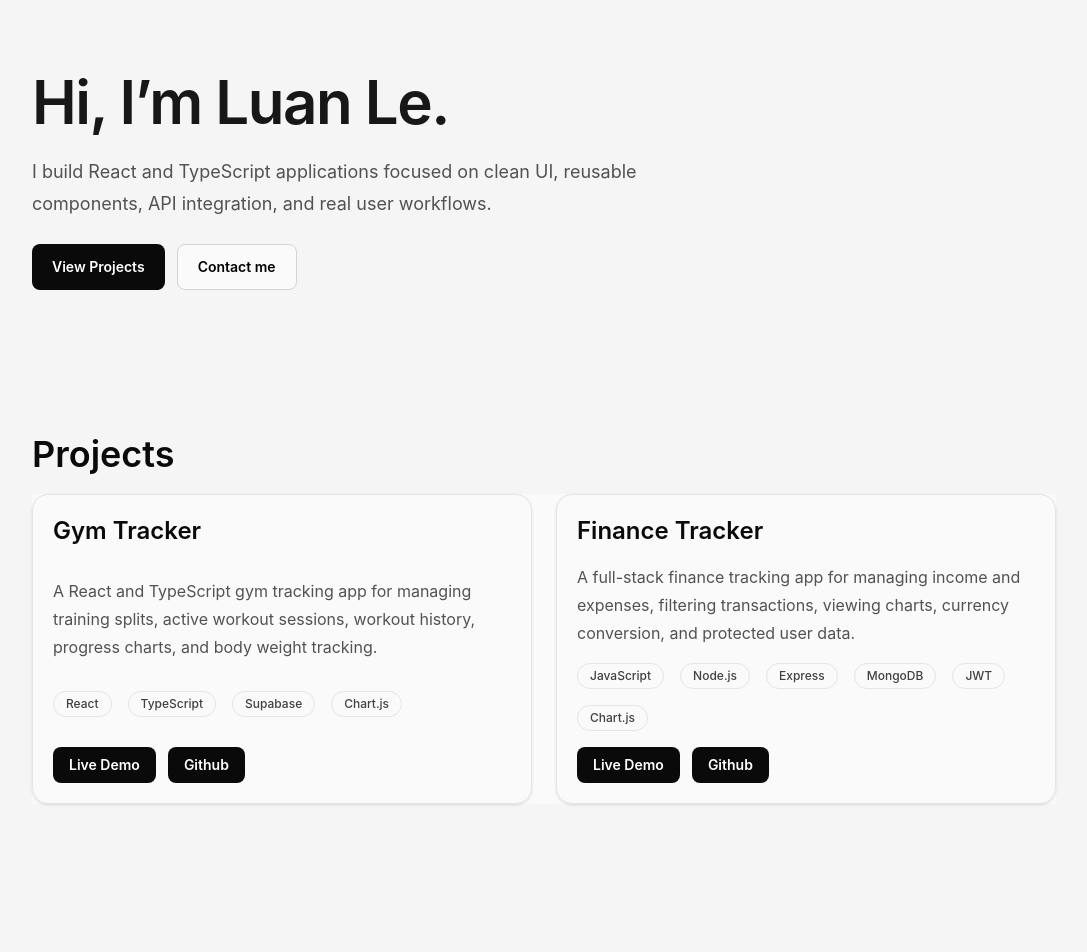
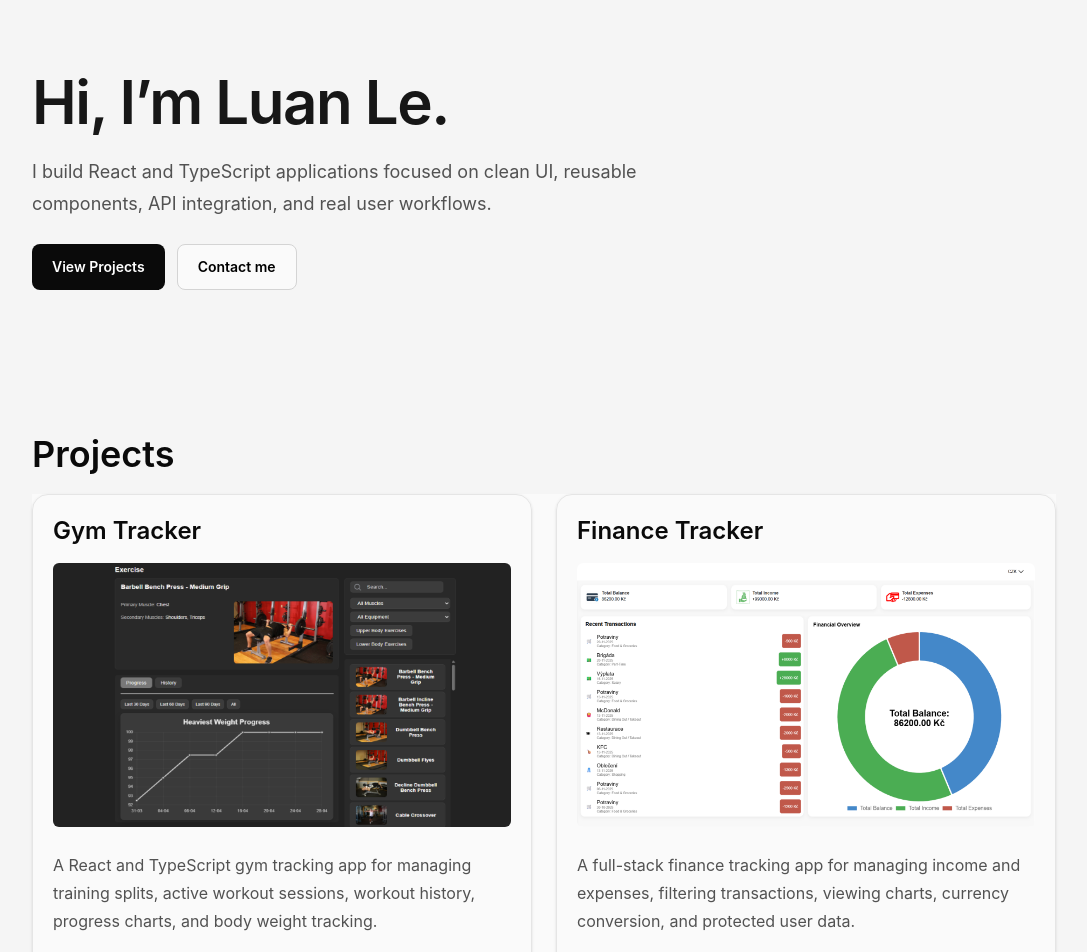
Before and after one commit to Luan2118/portfolio-website, a React (Vite) app: page / in a window 1280 px wide. Shown: the top 952 px of the page, without its empty margins (96-1183 px from the left). Built offline with nearby package versions, Linux system fonts and the light colour scheme.

Commit message:
feat: add project images

```diff
--- a/src/components/sections/Projects.tsx
+++ b/src/components/sections/Projects.tsx
@@ -1,6 +1,8 @@
 import Container from "../layout/Container"
 import Section from "../layout/Section"
 import ProjectCard from "../ui/ProjectCard";
+import exercisesPageImg from '../../assets/exercises-page.png'
+import dashboardPageImg from '../../assets/dashboard-page.png'
 
 const projects = [
   {
@@ -10,14 +12,16 @@ const projects = [
     stack: ["React", "TypeScript", "Supabase", "Chart.js"],
     githubUrl: "https://github.com/Luan2118/gym-tracker.git",
     liveUrl: "https://gym-tracker-azure-tau.vercel.app/",
+    img: exercisesPageImg
   },
   {
     title: "Finance Tracker",
     description:
       "A full-stack finance tracking app for managing income and expenses, filtering transactions, viewing charts, currency conversion, and protected user data.",
-    stack: ["JavaScript", "Node.js", "Express", "MongoDB", "JWT", "Chart.js"],
+    stack: ["JavaScript", "Node.js", "Express", "MongoDB", "Chart.js"],
     githubUrl: "https://github.com/Luan2118/finance-tracker.git",
     liveUrl: "https://finance-tracker-project-sigma.vercel.app/",
+    img: dashboardPageImg
   },
 ];
 
--- a/src/components/ui/ProjectCard.tsx
+++ b/src/components/ui/ProjectCard.tsx
@@ -1,9 +1,12 @@
+
+
 type Project = {
   title: string
   description: string
   stack: string[]
   githubUrl: string
   liveUrl: string
+  img: string
 }
 
 type ProjectCardProp = {
@@ -13,8 +16,9 @@ type ProjectCardProp = {
 
 function ProjectCard({ project }: ProjectCardProp) {
   return (
-    <article className="flex flex-col justify-between border border-neutral-200 rounded-2xl p-5 shadow-sm transition hover:-translate-y-0.5 hover:shadow-md">
+    <article className="flex flex-col border gap-2 border-neutral-200 rounded-2xl p-5 shadow-sm transition hover:-translate-y-0.5 hover:shadow-md">
       <h3 className="text-2xl font-semibold text-neutral-950">{project.title}</h3>
+      <img src={project.img} alt="" className="max-h-66 mt-2 rounded-md h-[100%]"/>
       <p className="mt-4 text-neutral-600 leading-7">{project.description}</p>
 
       <div className="flex gap-4 mt-4 flex-wrap">
```
Also changed, not shown: src/assets/dashboard-page.png (added), src/assets/exercises-page.png (added).
